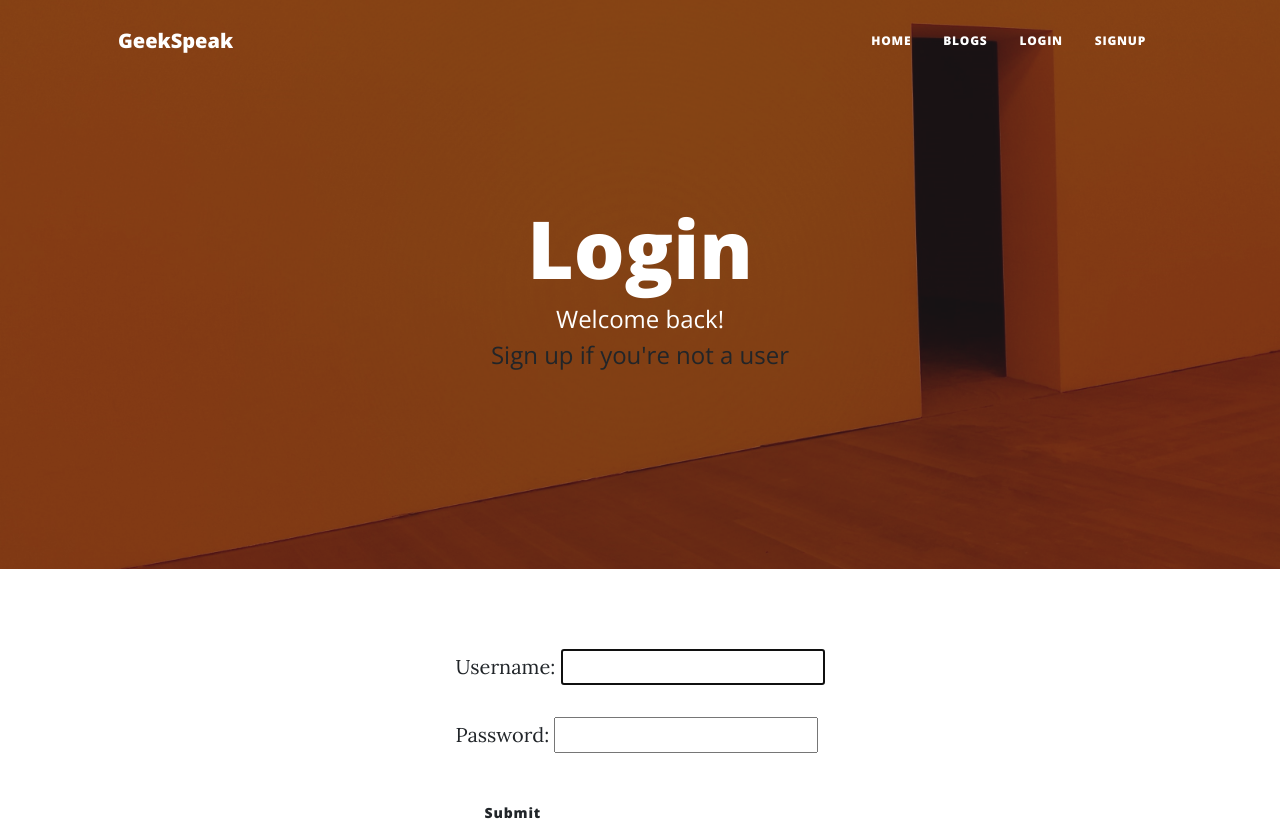
After one commit to kaustubh43/BlogPost, a Django app: page /login in a window 1280 px wide. The commit adds this page. Run offline with Django 4.2, Linux system fonts and the light colour scheme; some libraries are stand-ins or nearby versions.

Commit message:
login logout and signup

```diff
--- a/BlogPost/settings.py
+++ b/BlogPost/settings.py
@@ -136,3 +136,5 @@ STATICFILES_DIRS = [
 # https://docs.djangoproject.com/en/4.2/ref/settings/#default-auto-field
 
 DEFAULT_AUTO_FIELD = 'django.db.models.BigAutoField'
+
+LOGIN_REDIRECT_URL = '/blogs/blog'
--- /dev/null
+++ b/home/templates/home/login.html
@@ -0,0 +1,28 @@
+{% extends 'base.html' %}
+{% block content %}
+{% load static %}
+
+<header class="masthead" style="background-image: url('{% static 'assets/img/logout.jpg' %}')">
+    <div class="container position-relative px-4 px-lg-5">
+        <div class="row gx-4 gx-lg-5 justify-content-center">
+            <div class="col-md-10 col-lg-8 col-xl-7">
+                <div class="site-heading">
+                    <h1>Login</h1>
+                    <span class="subheading">Welcome back!</span>
+                    <a href="{% url 'signup' %}">
+                        <span class="subheading">Sign up if you're not a user</span>
+                    </a>
+                </div>
+            </div>
+        </div>
+    </div>
+</header>
+
+<div class="d-flex justify-content-center">
+    <form method="post"> {% csrf_token %}
+        {{form.as_p}}
+        <input type="submit" class="btn btn-btn-secondary" />
+    </form>
+</div>
+
+{% endblock%}
--- a/home/urls.py
+++ b/home/urls.py
@@ -4,5 +4,7 @@ from . import views
 
 urlpatterns = [
     path('', views.HomeBlogView.as_view(), name='home'),
-
+    path('login', views.LoginInterfaceView.as_view(), name='login'),
+    path('logout', views.LogoutInterfaceView.as_view(), name='logout'),
+    path('signup', views.SignupView.as_view(), name='signup'),
 ]
--- a/home/views.py
+++ b/home/views.py
@@ -5,9 +5,24 @@ from django.views.generic import TemplateView
 from datetime import datetime
 from blog.models import Blog,Category
 from django.views.generic import ListView
+from django.contrib.auth.views import LoginView, LogoutView
+from django.views.generic.edit import CreateView
+from django.contrib.auth.forms import UserCreationForm
 
 
-# Create your views here.
+class SignupView(CreateView):
+    form_class = UserCreationForm
+    template_name = 'home/register.html'
+    success_url = '/blogs/blog'
+
+
+class LogoutInterfaceView(LogoutView):
+    template_name = 'home/logout.html'
+
+
+class LoginInterfaceView(LoginView):
+    template_name = 'home/login.html'
+    success_url = 'blogs/blog'
 
 
 class HomeBlogView(ListView):
@@ -17,6 +32,7 @@ class HomeBlogView(ListView):
     ordering = ['-created_date_time']
     paginate_by = 5
 
+
 # Not used remove later
 class HomeView(TemplateView):
     template_name = 'home/welcome.html'
--- a/static/templates/base.html
+++ b/static/templates/base.html
@@ -37,9 +37,18 @@
                     </li>
                     <li class="nav-item"><a class="nav-link px-lg-3 py-3 py-lg-4" href="{% url 'blog.list'%}">Blogs</a>
                     </li>
+
+                    {% if user.is_authenticated %}
+
                     <li class="nav-item"><a class="nav-link px-lg-3 py-3 py-lg-4" href="{% url 'blog.create' %}">Create
                             Blog</a></li>
-                    <li class="nav-item"><a class="nav-link px-lg-3 py-3 py-lg-4" href="contact.html">Contact</a></li>
+                    <li class="nav-item"><a class="nav-link px-lg-3 py-3 py-lg-4" href="{% url 'logout' %}">Logout</a>
+                        {% else %}
+                    <li class="nav-item"><a class="nav-link px-lg-3 py-3 py-lg-4" href="{% url 'login' %}">Login</a>
+                    </li>
+                    <li class="nav-item"><a class="nav-link px-lg-3 py-3 py-lg-4" href="{% url 'signup' %}">Signup</a>
+                    </li>
+                    {% endif %}
                 </ul>
             </div>
         </div>
```
Also changed, not shown: home/templates/home/logout.html (added, +29 -0 lines), home/templates/home/register.html (added, +27 -0 lines), static/assets/img/about-bg_.jpg (deleted), static/assets/img/contact-bg.jpg (deleted), static/assets/img/logout.jpg (added), static/assets/img/post-bg.jpg (deleted), static/assets/img/signup.jpg (added).
